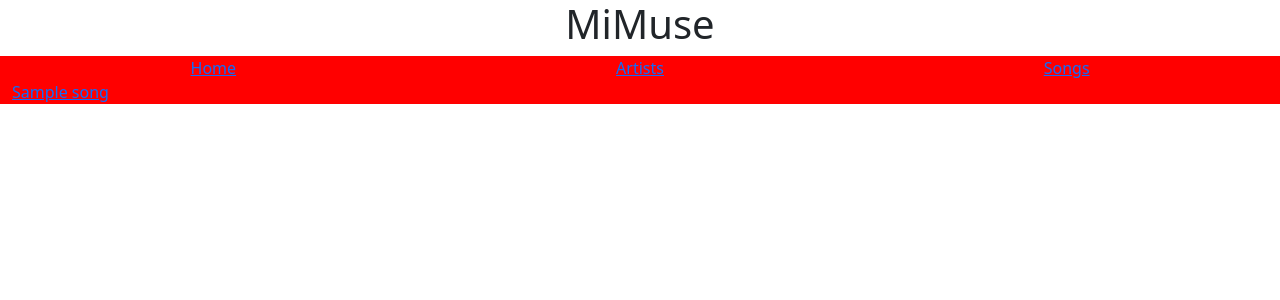
After one commit to linjieyingg/songs, a Django app: template mimuse/core/templates/core/home.html in a window 1280 px wide. The commit adds this page. Shown: the top 300 px of the page. Run offline with Django 5.2, Linux system fonts and the light colour scheme; the template is opened without the code that fills it: most values are stand-ins (such as "Sample title", 1, 10 or a date in 2020).

Commit message:
recommended on home pge

```diff
--- a/mimuse/core/static/css/main.css
+++ b/mimuse/core/static/css/main.css
@@ -0,0 +1,3 @@
+div {
+    background-color: red;
+}
--- a/mimuse/core/static/js/favorites.js
+++ b/mimuse/core/static/js/favorites.js
@@ -1,4 +1,4 @@
 $(".btn btn-primary").onclick = function() {
-    var id = $(this).attr("id");
+    var id = $(this).attr("data-pk");
     $.get(`favorites/update/${id}/`);
 };
--- a/mimuse/core/templates/base.html
+++ b/mimuse/core/templates/base.html
@@ -30,8 +30,11 @@
         </div>
     </center>
     <div class="run_api">
+    </div>
 
-    <div class="m-3">
+
+	{% block content %}
+    {% endblock content %}
     {% if messages %}
     <div class="messages">
         {% for message in messages %}
@@ -39,8 +42,6 @@
         {% endfor %}
     </div>
     {% endif %}
-	{% block content %}
-    {% endblock content %}
 </br>
 </br>
 </body>
--- /dev/null
+++ b/mimuse/core/templates/core/home.html
@@ -0,0 +1,12 @@
+{% extends "base.html" %}
+{% load static %}
+
+{% block content %}
+    {% for song in songs_list %}
+        <div class="row">
+            <a href="{% url 'songs:song_detail' song.id %}">
+                {{ song.title }}
+            </a><br/>
+        </div>
+    {% endfor %}
+{% endblock content %}
--- a/mimuse/core/urls.py
+++ b/mimuse/core/urls.py
@@ -5,5 +5,5 @@ from . import views
 app_name = "core"
 
 urlpatterns = [
-   path("", views.SongListView.as_view(), name="main"),
+   path("", views.RecommendedListView.as_view(template_name='core/home.html'), name="main"),
 ]
--- a/mimuse/songs/templates/songs/song_detail.html
+++ b/mimuse/songs/templates/songs/song_detail.html
@@ -22,7 +22,7 @@
      by <a href="{% url 'artists:artist_detail' artists.id %}">{{artists.name}} </a><br/>
 
     {% if object.favorite == False %}
-        <button type="button" class="btn btn-primary" id="{{object.id}}">Add to favorites</button>
+        <button type="button" class="btn btn-primary"  data-pk="{{object.id}}" id="{{object.id}}">Add to favorites</button>
     {% else %}
         <button type="button" class="btn btn-primary" id="{{object.id}}">Remove from favorites</button>
     {% endif %}
--- a/mimuse/songs/urls.py
+++ b/mimuse/songs/urls.py
@@ -5,12 +5,12 @@ from . import views
 app_name = "songs"
 
 urlpatterns = [
-    path('', views.SongListView.as_view(), name="song_list"),
+    path('', views.SongListView.as_view(template_name='songs/song_list.html'), name="song_list"),
     path('<int:pk>', views.SongDetailView.as_view(), name="song_detail"),
-    path('song_search',  views.SearchSongsListView.as_view(), name="song_search"),
+    path('song_search',  views.SearchSongsListView.as_view(template_name='songs/song_search.html'), name="song_search"),
     path('albums/', views.AlbumListView.as_view(), name="album_list"),
     path('albums/<int:pk>/', views.AlbumDetailView.as_view(), name="album_detail"),
-    path('favorites/', views.FavoritesListView.as_view(), name="favorites_list"),
+    path('favorites/', views.FavoritesListView.as_view(template_name='songs/favorites_list.html'), name="favorites_list"),
     path('favorites/update/<int:pk>/', views.change_favorite, name="update_favorites"),
     path('albums/album_search',  views.SearchAlbumsListView.as_view(), name="album_search"),
 ]
```
Also changed, not shown: mimuse/core/views.py (+5 -3 lines), mimuse/songs/templates/songs/album_list.html (+19 -0 lines), mimuse/songs/templates/songs/song_list.html (+18 -2 lines), mimuse/songs/views.py (+7 -2 lines).
